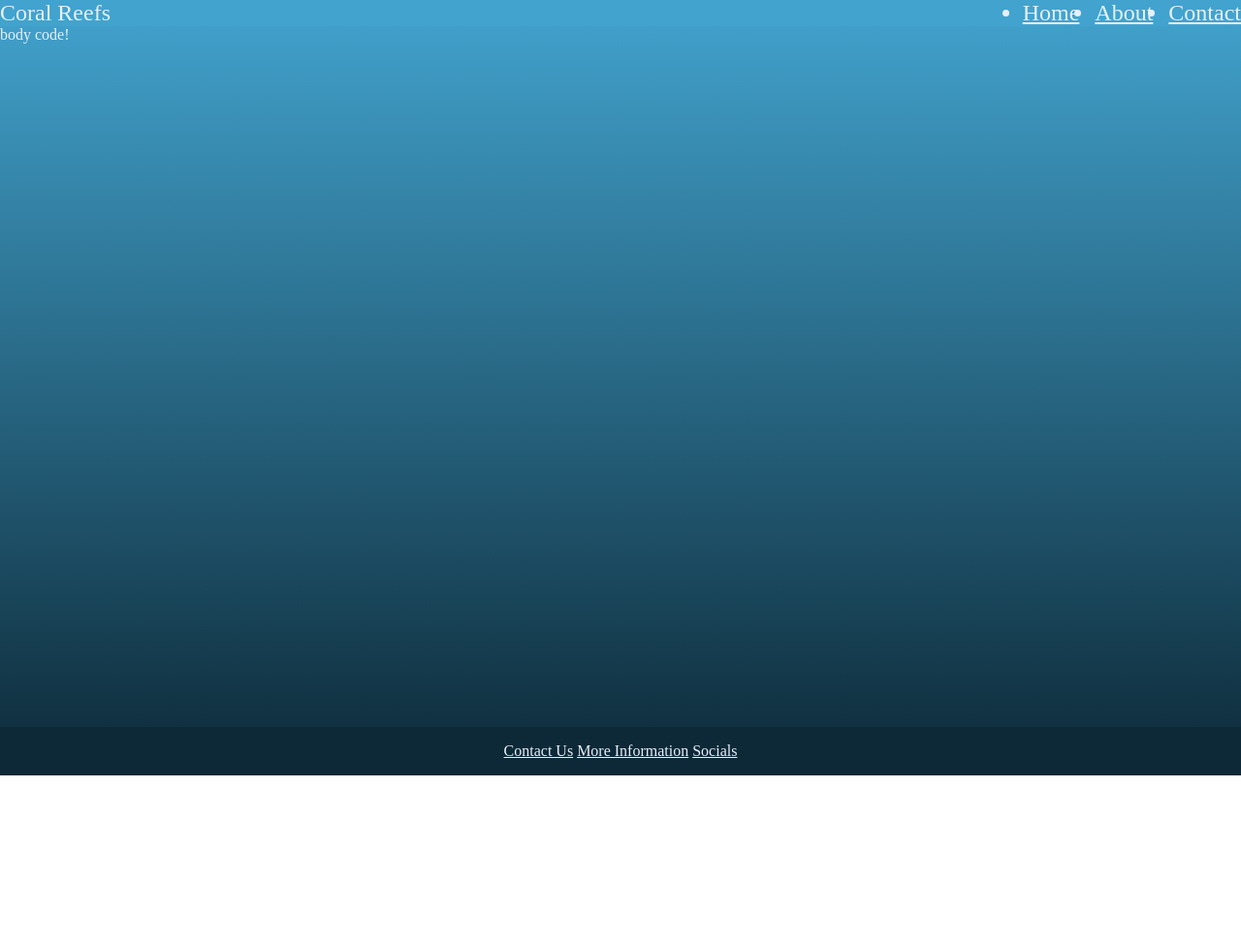
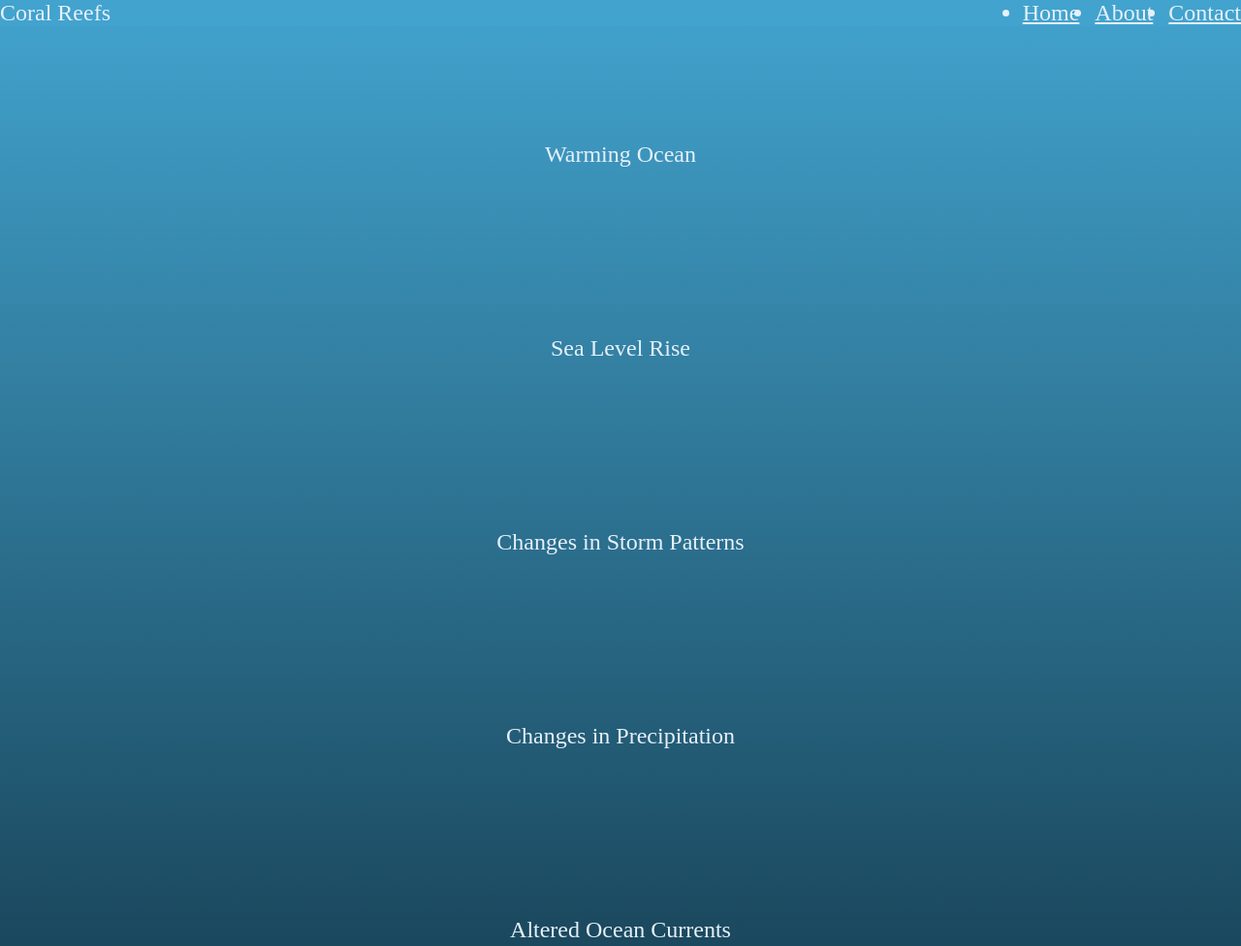
Before and after one commit to CSC-317-Group-Project/CSC-317-Group-Project-01, a website built with Vite: page index.html in a window 1280 px wide. Shown: the top 976 px of the page at 97% size. Before the commit the page ends 800 px from the top, so only its background shows below. Built offline with nearby package versions, Linux system fonts and the light colour scheme.

Commit message:
Main Body/Cards
Added div containers for the 6 sections of info for the webpage. Created a card to call for each section that we can then edit to fit the Info we write about.

```diff
--- a/index.html
+++ b/index.html
@@ -19,7 +19,26 @@
             </ul>
         </nav>
     </header>
-    <p>body code!</p>
+    <div class="climateWrapper">
+        <div class="card warmingWrapper">
+            <p>Warming Ocean</p>
+        </div>
+        <div class="card seaLevelWrapper">
+            <p>Sea Level Rise</p>
+        </div>
+        <div class="card stormWrapper">
+            <p>Changes in Storm Patterns</p>
+        </div>
+        <div class="card precipitationWrapper">
+            <p>Changes in Precipitation</p>
+        </div>
+        <div class="card currentWrapper">
+            <p>Altered Ocean Currents</p>
+        </div>
+        <div class="card acidWrapper">
+            <p>Ocean Acidification</p>
+        </div>
+    </div>
     <footer>
         <div class="footer-links">
             <a href="#contactUs">Contact Us</a>
--- a/src/style.css
+++ b/src/style.css
@@ -2,14 +2,20 @@
     margin: 0;
     padding: 0;
     box-sizing: border-box;
+}
+
+body {
+    background: linear-gradient(to bottom,#42A3CE, #0D2937);
+    min-height: 100vh;
+    display: flex;
+    flex-direction: column;
     color: #e6f0fa;
 }
 
-body {
-    background: linear-gradient(#42A3CE, #0D2937);
-    min-height: 100vh;
-    display: flex;
-    flex-direction: column;
+header {
+    position: sticky;
+    top: 0;
+    z-index: 1030;
 }
 
 .navbar {
@@ -17,15 +23,21 @@ body {
     font-size: 1.5rem;
     justify-content: space-between;
     align-items: center;
-    padding:1 rem 2rem;
+    padding: 1 rem 2rem;
     background-color: #42A3CE;
-    position: sticky;
-    top: 0;
 }
 
 .nav-links {
     display: flex;
     gap: 1rem;
+}
+
+.climateWrapper {
+    display: flex;
+    flex-direction: column;
+    align-items: center;
+    justify-content: center;
+    margin-top: 2rem;
 }
 
 footer {
@@ -35,11 +47,19 @@ footer {
     padding: 1rem;
 }
 
-a:link, a:visited {
+a:link,
+a:visited {
     color: #e6f0fa;
 }
 
-
+.card {
+    width: 100vw;
+    height: 200px;
+    display: flex;
+    justify-content: space-around;
+    align-items: center;
+    font-size: 1.5rem;
+}
 
 /*  Light Blue: #42A3CE
     Dark Blue: #0D2937
```
